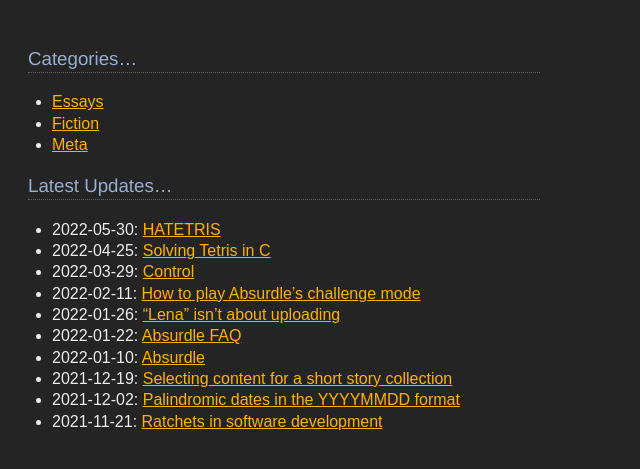
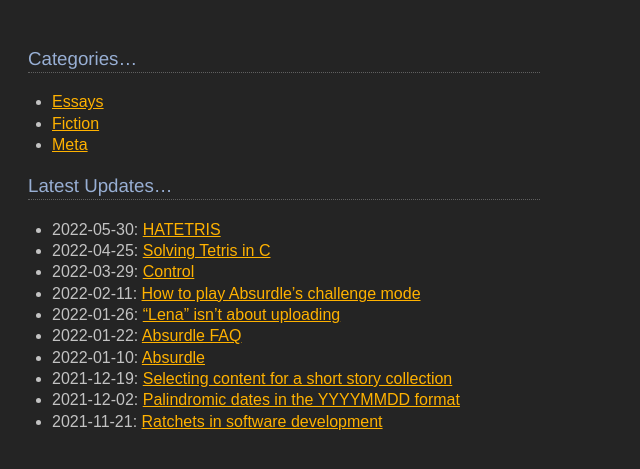
Before and after one commit to dmkgll/dmkgll, a Jekyll site: the page built from index.md, in a window 1280 px wide. Shown: the top 469 px of the page, without its empty margins (0-640 px from the left). Built offline with Jekyll 4.4.1, drawn with Linux system fonts in a browser that asks for light colours; our own code applies the rules of GitHub Pages for plain Markdown files.

Commit message:
Update default.html

```diff
--- a/_layouts/default.html
+++ b/_layouts/default.html
@@ -1,6 +1,6 @@
 <html>
   <head>
-    <style>article{padding:20px;max-width:512px;}body{font-family:sans-serif;color:#eeeeee;background:#242424;line-height: 1.3333;}h1,h2,h3,h4,h5,h6{color:#98afd4;border-bottom:.0625rem dotted #606060;font-family:helvetica neue, sans-serif;font-weight:500;margin:margin: 2rem 0 1rem;}h4{color:#75a7f2;border-bottom:none;}a{color:#ffb200;}a:visited{#ffb200;}ul{margin: 1rem 0;padding-inline-start: 1.5rem;}</style>
+    <style>article{padding:20px;max-width:512px;}body{font-family:sans-serif;color:#c3c3c3;background:#242424;line-height: 1.3333;}h1,h2,h3,h4,h5,h6{color:#98afd4;border-bottom:.0625rem dotted #606060;font-family:helvetica neue, sans-serif;font-weight:500;margin:margin: 2rem 0 1rem;}h4{color:#75a7f2;border-bottom:none;}a{color:#ffb200;}a:visited{#ffb200;}ul{margin: 1rem 0;padding-inline-start: 1.5rem;}</style>
   </head>
   <body>
     <article>
```
